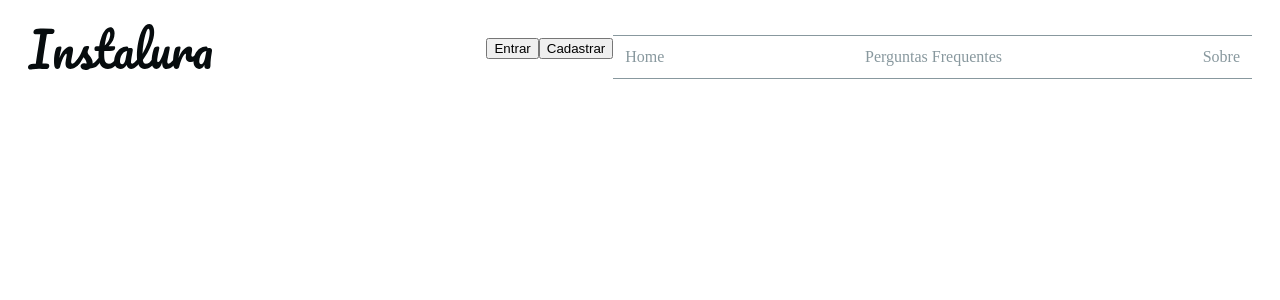
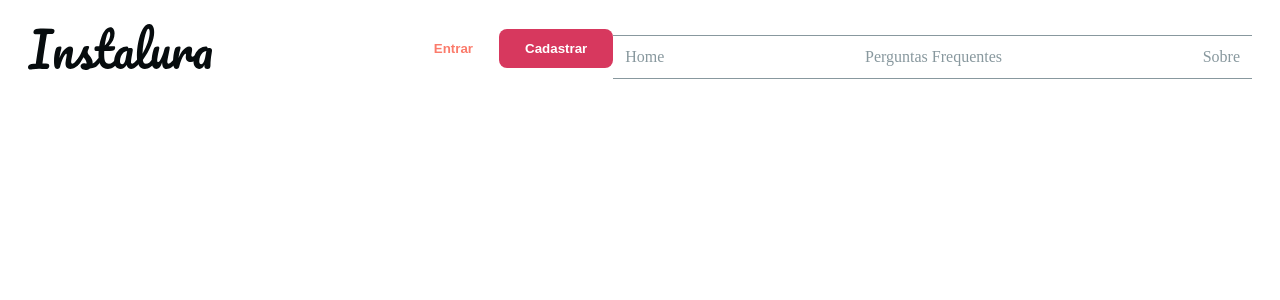
Before and after one commit to renatosilvadiniz/instalura-2021, a Next.js app: page / in a window 1280 px wide. Shown: the top 300 px of the page. Built offline with nearby package versions, Linux system fonts and the light colour scheme.

Commit message:
M1#A3 - Adicionando link do projeto original no README. Criacao dos Componentes Botao e Logo. Adicionando Tema e refatorando o css para recebe-lo.

```diff
--- a/package.json
+++ b/package.json
@@ -8,6 +8,7 @@
     "start": "next start"
   },
   "dependencies": {
+    "lodash": "^4.17.20",
     "next": "latest",
     "react": "^16.8.0",
     "react-dom": "^16.8.0",
--- a/pages/_app.js
+++ b/pages/_app.js
@@ -1,4 +1,5 @@
-import { createGlobalStyle, ThemeProvider } from 'styled-components'
+import { createGlobalStyle, ThemeProvider } from "styled-components";
+import theme from "../src/theme";
 
 const GlobalStyle = createGlobalStyle`
   body {
@@ -6,13 +7,7 @@ const GlobalStyle = createGlobalStyle`
     padding: 0;
     box-sizing: border-box;
   }
-`
-
-const theme = {
-  colors: {
-    primary: '#0070f3',
-  },
-}
+`;
 
 export default function App({ Component, pageProps }) {
   return (
@@ -22,5 +17,5 @@ export default function App({ Component, pageProps }) {
         <Component {...pageProps} />
       </ThemeProvider>
     </>
-  )
+  );
 }
--- /dev/null
+++ b/src/components/common/Button/index.js
@@ -0,0 +1,31 @@
+import styled, { css } from "styled-components";
+import get from "lodash/get";
+
+const ButtonGhost = css`
+  background-color: transparent;
+  color: ${({ theme, variant }) => get(theme.colors, `${variant}.color`)};
+`;
+
+const ButtonDefault = css`
+  background-color: ${({ theme, variant }) =>
+    get(theme.colors, `${variant}.color`)};
+  color: ${({ theme, variant }) =>
+    get(theme.colors, `${variant}.contrastText`)};
+`;
+
+const Button = styled.button`
+  border: 0;
+  cursor: pointer;
+  padding: 12px 26px;
+  font-weight: bold;
+  opacity: 1;
+  border-radius: ${({ theme }) => theme.borderRadius};
+  transition: opacity ${({ theme }) => theme.transition};
+  ${({ ghost }) => (ghost ? ButtonGhost : ButtonDefault)}
+  &:hover,
+  &:focus {
+    opacity: 0.5;
+  }
+`;
+
+export default Button;
--- a/src/components/common/Menu/index.js
+++ b/src/components/common/Menu/index.js
@@ -1,5 +1,6 @@
 import MenuWrapper from "./styles";
-import Logo from "../Logo";
+import Logo from "../../../theme/Logo";
+import Button from "../Button";
 
 export default function Menu() {
   const links = [
@@ -32,8 +33,10 @@ export default function Menu() {
         })}
       </MenuWrapper.CentralSide>
       <MenuWrapper.RightSide>
-        <button>Entrar</button>
-        <button>Cadastrar</button>
+        <Button ghost variant="secondary.main">
+          Entrar
+        </Button>
+        <Button variant="primary.main">Cadastrar</Button>
       </MenuWrapper.RightSide>
     </MenuWrapper>
   );
--- a/src/components/common/Menu/styles/index.js
+++ b/src/components/common/Menu/styles/index.js
@@ -27,19 +27,19 @@ MenuWrapper.CentralSide = styled.div`
   justify-content: space-between;
   flex-grow: 1;
   margin-top: 17px;
-  border-top: 1px solid #88989e;
-  border-bottom: 1px solid #88989e;
+  border-top: 1px solid ${({ theme }) => theme.colors.tertiary.light.color};
+  border-bottom: 1px solid ${({ theme }) => theme.colors.tertiary.light.color};
   padding: 12px;
   a {
     text-align: center;
     display: block;
     text-decoration: none;
-    color: #88989e;
-    transition: 200ms ease-in-out;
+    transition: all ${({ theme }) => theme.transition};
+    color: ${({ theme }) => theme.colors.tertiary.light.color};
     &:hover,
     &:focus {
       font-weight: 500;
-      color: #070c0e;
+      color: ${({ theme }) => theme.colors.tertiary.main.color};
     }
   }
 `;
--- /dev/null
+++ b/src/theme/index.js
@@ -0,0 +1,46 @@
+export const colors = {
+  background: {
+    light: {
+      color: "#FFFFFF",
+    },
+    main: {
+      color: "#F2F2F2",
+    },
+  },
+  borders: {
+    main: {
+      color: "#F1F1F1",
+    },
+  },
+  primary: {
+    main: {
+      color: "#D7385E",
+      contrastText: "#fff",
+    },
+  },
+  secondary: {
+    main: {
+      color: "#FB7B6B",
+      contrastText: "#fff",
+    },
+  },
+  tertiary: {
+    main: {
+      color: "#070C0E",
+      contrastText: "#fff",
+    },
+    light: {
+      color: "#88989E",
+      contrastText: "#fff",
+    },
+  },
+  modes: {
+    dark: {},
+  },
+};
+
+export default {
+  colors,
+  borderRadius: "8px",
+  transition: "200ms ease-in-out",
+};
```
Also changed, not shown: src/theme/Logo/index.js (renamed from src/components/common/Logo/index.js), 2 other files (tests, documents, lock files or other folders).
